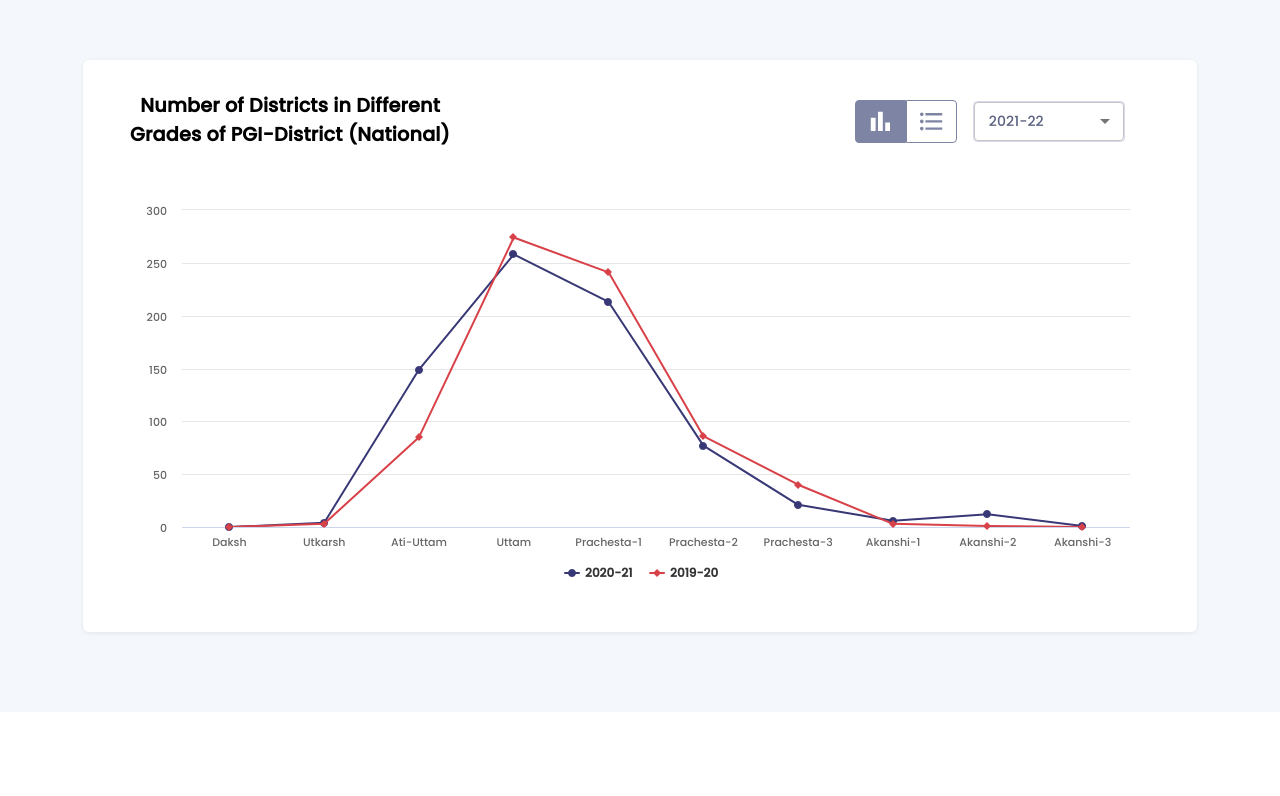
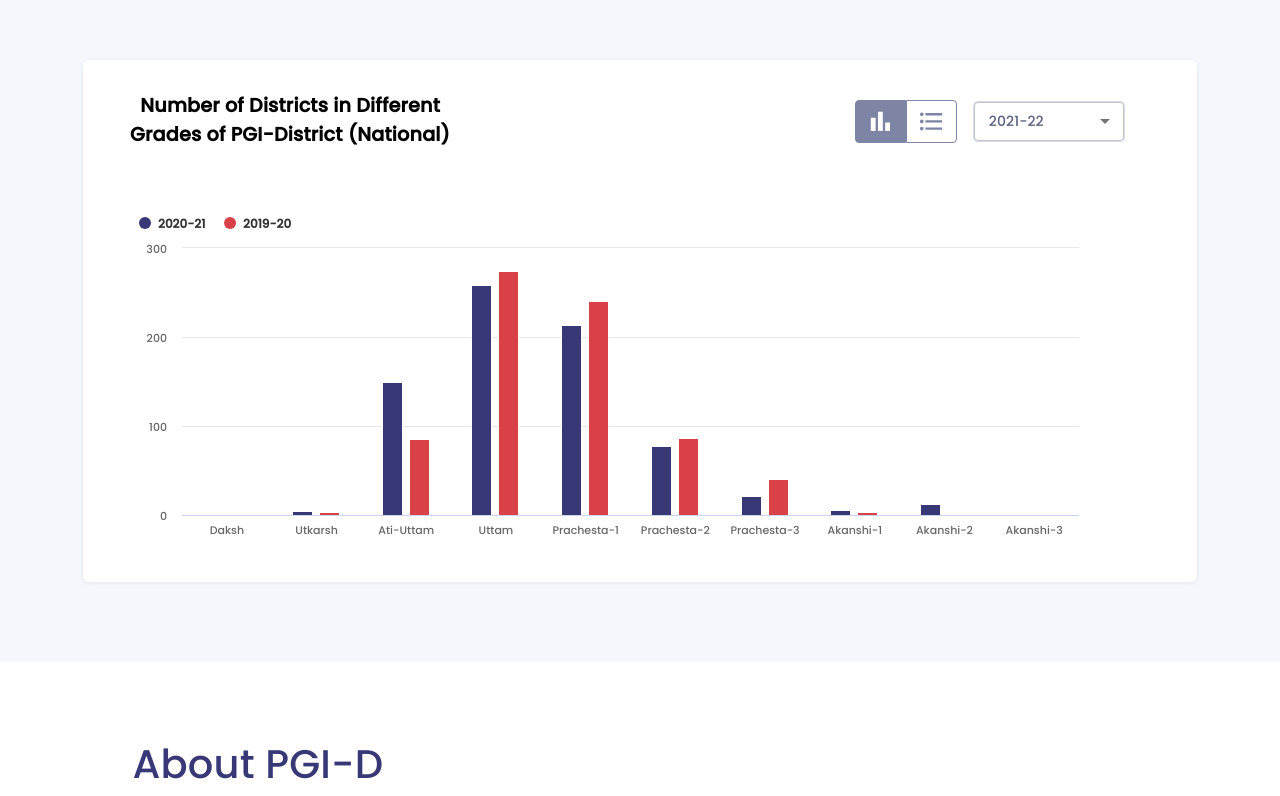
Before and after one commit to Prince-NP001/PGI, a React (Create React App) app: page / in a window 1280 px wide. Shown: the part 1761-2557 px from the top of the page. Built offline with nearby package versions, Linux system fonts and the light colour scheme.

Commit message:
akhri pull

```diff
--- a/src/Shared/DistrictLineChart.jsx
+++ b/src/Shared/DistrictLineChart.jsx
@@ -55,7 +55,11 @@ const DistrictLineChart = () => {
         },
       },
     },
-
+    legend: {
+      verticalAlign: "top",
+      align: "left",
+      x: -20,
+    },
     series: [
       {
         name: "2020-21",
@@ -75,12 +79,7 @@ const DistrictLineChart = () => {
           condition: {
             maxWidth: 500,
           },
-          chartOptions: {
-            legend: {
-              verticalAlign: "top",
-              y: 12,
-            },
-          },
+          chartOptions: {},
         },
       ],
     },
--- a/src/Shared/DistrictsBarChart.jsx
+++ b/src/Shared/DistrictsBarChart.jsx
@@ -77,7 +77,11 @@ const DistrictsBarChart = () => {
       shared: true,
       useHTML: true,
     },
-
+    legend: {
+      verticalAlign: "top",
+      align: "left",
+      x: -20,
+    },
     plotOptions: {
       series: {
         pointWidth:
--- a/src/Shared/NumOfDistricts.jsx
+++ b/src/Shared/NumOfDistricts.jsx
@@ -1,4 +1,4 @@
-import React from "react";
+import React, { useEffect, useState } from "react";
 import BarChartIcon from "@mui/icons-material/BarChart";
 import FormatListBulletedIcon from "@mui/icons-material/FormatListBulleted";
 import "../styles/component/DistrictsBarChart.scss";
@@ -11,21 +11,30 @@ import { Box, Container } from "@mui/material";
 import SectionHeader from "../Components/Home/SectionHeader";
 
 const NumOfDistricts = () => {
+  const [handleClick, setHandleClick] = useState(true);
+  const handleClickFunc = () => {
+    setHandleClick(!handleClick);
+  };
   return (
     <Box className="chart-graph">
       <Box className="chart-graph-content">
-        <SectionHeader title="Number of Districts in Different Grades of PGI-District (National)" />
+        <SectionHeader
+          title="Number of Districts in Different Grades of PGI-District (National)"
+          ClickTrigger={handleClickFunc}
+        />
         <Container>
+          {!handleClick ? (
             <div className="charts-district" id="national-district-bar-chart">
               <DistrictLineChart />
             </div>
+          ) : (
             <div
               className="charts-and-graph-list-view"
               id="national-district-line-chart"
-            style={{ display: "none" }}
             >
               <DistrictsBarChart />
             </div>
+          )}
         </Container>
       </Box>
     </Box>
```
Lines whose indentation alone changed are shown as unchanged.
